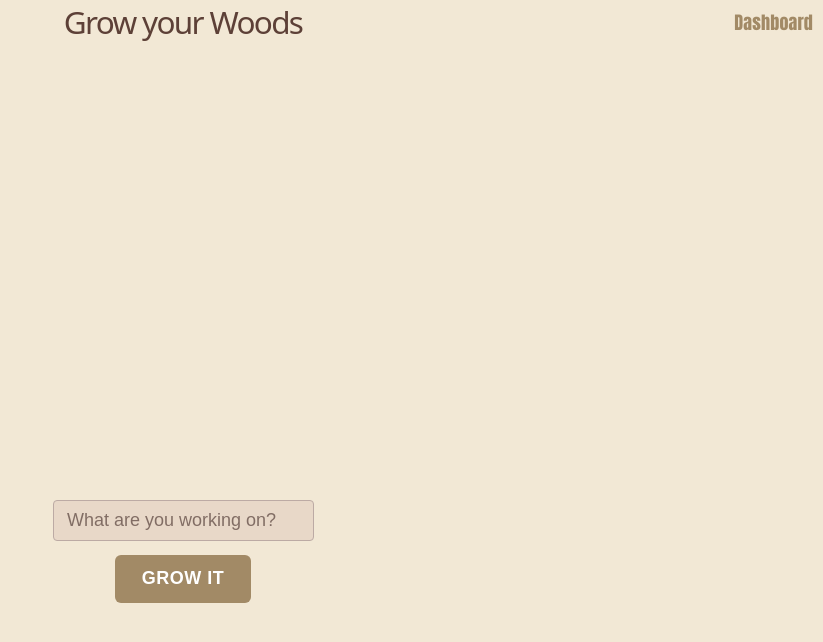
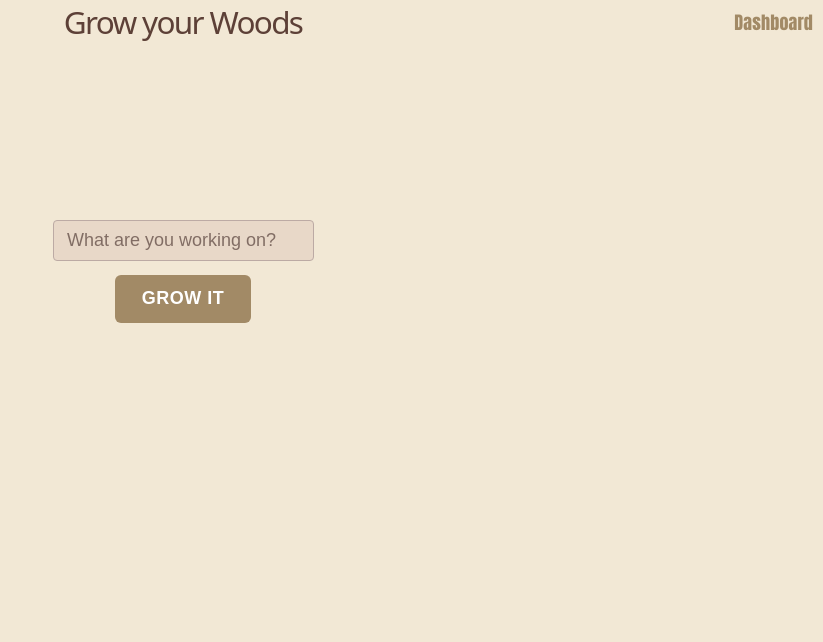
Before and after one commit to Ishan-pro/woods, a React (Vite) app: page / in a window 1280 px wide. Shown: the top 642 px of the page, without its empty margins (457-1280 px from the left). Built offline with nearby package versions, Linux system fonts and the light colour scheme.

Commit message:
Add Load More link and simplify tree grid layout

```diff
--- a/src/App.css
+++ b/src/App.css
@@ -48,6 +48,22 @@
   background-color: #6d4c2f;
   color: #fffdf7;
 }
+
+.btn-load-more {
+  background-color: var(--border);
+  color: var(--text);
+  margin-top: 1rem;
+  padding: 0.5rem 1rem;
+  font-size: 0.875rem;
+  text-decoration: none;
+  display: inline-block;
+}
+
+.btn-load-more:hover {
+  background-color: var(--text-h);
+  color: var(--surface);
+}
+
 .navlink {
   position: absolute;
   top: 10px;
@@ -60,9 +76,16 @@
 .tree-field {
   margin-top: 5rem;
   padding: 1rem;
-  min-height: 35vh;
-  max-height: 45vh;
-  overflow-y: auto;
+  width: 100%;
+  max-width: 900px;
+}
+
+.tree-block {
+  display: flex;
+  flex-direction: column;
+  align-items: center;
+  justify-content: center;
+  cursor: pointer;
 }
 
 .tree-icon-stopwatch {
--- a/src/App.tsx
+++ b/src/App.tsx
@@ -15,24 +15,9 @@ const formatTime =(seconds:number)=> {
     return `${!hours ? "" : hours +"h"} ${!minutes ? "" : minutes +"m"} ${remainingSeconds}s`;
 }
 
-const renderTrees = (i:Tree, k:number, n:number, setExpandTree:React.Dispatch<React.SetStateAction<number|false>>) => {
-  // const [visibleLabel, setVisibleLabel] = useState(false)
-
-  const plottingalgorithm = (a:number) => {
-    const noOfGrids = (n % 2 ===0) ? n + 1 : n + 2
-
-    const coordinate = ((a %2 ===0) ? (noOfGrids+1)/2 -a/2 : (noOfGrids+1)/2 +a)
-    return coordinate
-  }
-
+const renderTrees = (i:Tree, k:number, _n:number, setExpandTree:React.Dispatch<React.SetStateAction<number|false>>) => {
   return (
-    <div key={k} className="tree-block" style={{
-      gridColumn:plottingalgorithm(k),
-      gridRow:(Math.floor(k/5) +1),
-    }}
-    onClick={() => setExpandTree(k)}
-    >
-
+    <div key={k} className="tree-block" onClick={() => setExpandTree(k)}>
       <img src={tree} width={100} aria-describedby={`${k}label`} className="tree-icon"></img>
       <div role="tooltip" id={`${k}label`}>{i.label} for {formatTime(i.duration)} </div>
     </div>
@@ -94,22 +79,26 @@ function App() {
       <h1>Grow your Woods</h1>
       <Link to="/detail" className="navlink">Dashboard</Link>
       {!(expandTree===false) && treeExpandView(expandTree)}
-      {!stopwatchOn && <div className="tree-field" style={{
-
+      {!stopwatchOn && (
+        <>
+          <div className="tree-field" style={{
             display:"grid",
             width:"100%",
-        gridTemplateColumns:"1fr ".repeat((store.length % 2 ===0) ? store.length + 1 : store.length + 2),
-        gridTemplateRows: "1fr",
-
-        overflowX:"clip"
+            gridTemplateColumns:"repeat(auto-fill, minmax(100px, 1fr))",
+            gap:"1rem",
+            justifyContent:"center"
           }}>
-        {store.map(
+            {store.slice(0, 7).map(
               (i, k) => {
-            const realLength = store.reduce(x=> x+1, 0)
-            return renderTrees(i, k, realLength, setExpandTree)
+                return renderTrees(i, k, store.length, setExpandTree)
               }
             )}
-      </div>}
+          </div>
+          {store.length > 7 && (
+            <Link to="/detail" className="btn-counter btn-load-more">Load More</Link>
+          )}
+        </>
+      )}
       {stopwatchOn && <img src={tree} width={100} className="tree-icon-stopwatch"></img>}
       <div style={{margin:"1.5rem 1rem", display:"flex", flexDirection:"column", alignItems:"center", gap:"0.5rem"}}>
 
```
Lines whose indentation alone changed are shown as unchanged.
